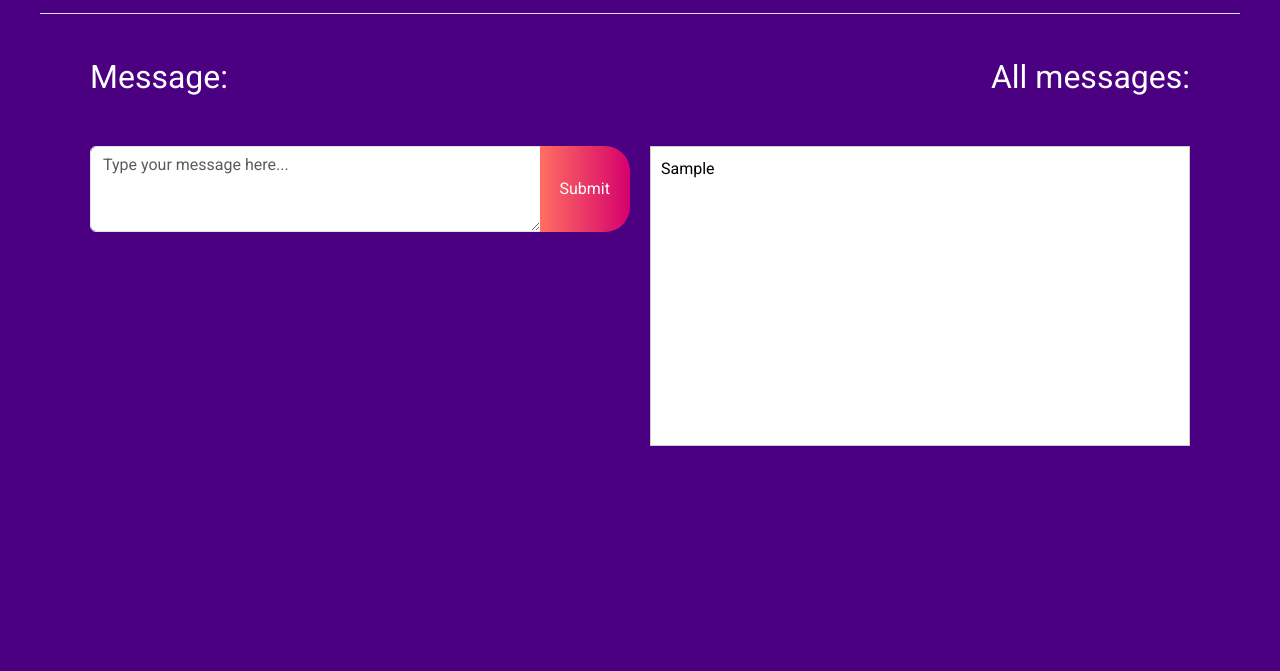
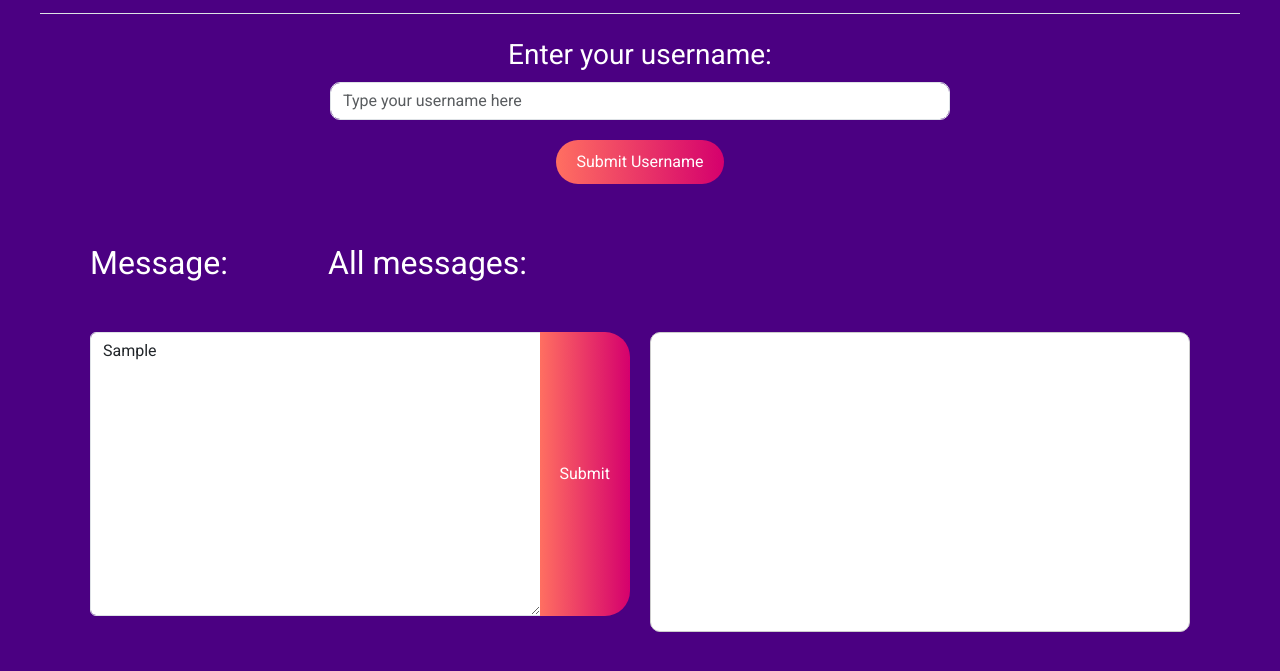
Before and after one commit to feruzboboqulov02/chat-Project, a website: page www/index.html in a window 1280 px wide. Both pictures are taken after typing "Sample" into the empty fields and a click on the button "Submit". Shown: the part 79-750 px from the top of the page. Drawn offline with nearby package versions, Linux system fonts and the light colour scheme.

Commit message:
username submit

```diff
--- a/www/index.html
+++ b/www/index.html
@@ -1,100 +1,79 @@
 <!DOCTYPE html>
 <html lang="en">
 <head>
-    <meta charset="UTF-8">
-    <meta name="viewport" content="width=device-width, initial-scale=1.0">
-    <link rel="stylesheet" href="https://cdn.jsdelivr.net/npm/bootstrap@5.3.3/dist/css/bootstrap.min.css">
-    <link href="https://fonts.googleapis.com/css2?family=Roboto:wght@400;700&family=Montserrat:wght@400;700&display=swap" rel="stylesheet">
+  <meta charset="UTF-8" />
+  <meta name="viewport" content="width=device-width, initial-scale=1.0" />
+  <link rel="stylesheet" href="https://cdn.jsdelivr.net/npm/bootstrap@5.3.3/dist/css/bootstrap.min.css" />
+  <link href="https://fonts.googleapis.com/css2?family=Roboto:wght@400;700&family=Montserrat:wght@400;700&display=swap" rel="stylesheet" />
   <title>Chatting App</title>
   <style>
     body {
       background-color: #4B0082;
-            /* Dark purple background */
       color: white;
-            /* Change text color to white for better contrast */
       font-family: 'Roboto', sans-serif;
-            /* Change font family */
       padding: 20px;
-            /* Add padding to the body */
     }
     .header-container {
       width: 100%;
-            /* Full width */
       max-width: 1200px;
-            /* Optional: Set a max width */
       margin: 0 auto;
-            /* Center the container */
       padding-bottom: 20px;
-            /* Padding for header */
     }
     .message-area {
       height: 300px;
-            /* Set height for message area */
       overflow-y: auto;
-            /* Enable vertical scrolling */
       border: 1px solid #ccc;
-            /* Optional: border style */
       padding: 10px;
-            /* Padding inside the message area */
       background-color: #fff;
-            /* Background color for message area */
       color: black;
-            /* Change text color for messages */
+      border-radius: 10px;
     }
     .submit-button {
       background: linear-gradient(90deg, #FF6F61, #D5006D);
-            /* Gradient background */
       color: white;
-            /* Text color */
       border: none;
-            /* Remove default border */
       border-radius: 25px;
-            /* Rounded corners */
       padding: 10px 20px;
-            /* Padding */
       transition: background 0.3s;
-            /* Smooth transition */
     }
     .submit-button:hover {
       background: linear-gradient(90deg, #D5006D, #FF6F61);
-            /* Change gradient on hover */
       cursor: pointer;
-            /* Change cursor on hover */
     }
     .input-group {
       width: 50%;
-            /* 50% width for the input area */
       padding-right: 10px;
-            /* Padding between input and button */
     }
     .message-area-container {
       width: 50%;
-            /* 50% width for the messages area */
       padding-left: 10px;
-            /* Padding between input area and messages */
     }
     .container {
       display: flex;
-            /* Flexbox for layout */
-            align-items: flex-start;
-            /* Align items to the top */
       justify-content: space-between;
-            /* Space between input and messages */
       padding: 20px;
-            /* Padding for the container */
     }
     h2 {
       margin-bottom: 10px;
-            /* Add some space below the heading */
+    }
+    h3 {
+      margin-bottom: 10px;
     }
     .heading-container {
       display: flex;
-            /* Flexbox for headings */
       align-items: center;
-            /* Center align headings vertically */
-            justify-content: space-between;
-            /* Space between the headings */
+      justify-content: flex-start;
       width: 100%;
+    }
+    .username-input {
+      margin-bottom: 20px;
+      border-radius: 10px;
+    }
+    .username-container {
+      display: flex;
+      flex-direction: column;
+      align-items: center;
+      margin-bottom: 40px;
     }
   </style>
 </head>
@@ -112,17 +91,23 @@
       <a class="me-3 py-2 link-body-emphasis text-decoration-none" href="#">Enterprise</a>
       <a class="me-3 py-2 link-body-emphasis text-decoration-none" href="#">Support</a>
       <a class="me-3 py-2 link-body-emphasis text-decoration-none" href="#">Pricing</a>
-            <div id="auth-buttons">
-                <!-- Buttons will be injected here based on authentication state -->
-            </div>
+      <div id="auth-buttons"></div>
     </nav>
   </div>
+
+  <div class="username-container" id="usernameContainer">
+    <h3>Enter your username:</h3>
+    <input type="text" id="usernameInput" class="form-control username-input" placeholder="Type your username here" style="width: 50%;" />
+    <button class="btn submit-button" id="submitUsername">Submit Username</button>
+  </div>
+
   <div class="container mt-4">
     <div class="heading-container">
       <h2>Message:</h2>
-            <h2>All messages:</h2>
+      <h2 style="margin-left: 100px;">All messages:</h2>
     </div>
   </div>
+
   <div class="container">
     <div class="input-group mb-3">
       <textarea id="messageInput" class="form-control" rows="3" placeholder="Type your message here..."></textarea>
@@ -134,31 +119,47 @@
       </div>
     </div>
   </div>
+
   <script>
-        // Simulated authentication state
-        const isAuthenticated = false; // Change this to true to simulate signed-in state
     const authButtonsDiv = document.getElementById('auth-buttons');
+    const isAuthenticated = false;
     if (isAuthenticated) {
-            authButtonsDiv.innerHTML = `
-                <a class="btn btn-outline-danger" href="#">Sign Out</a>
-            `;
+      authButtonsDiv.innerHTML = `<a class="btn btn-outline-danger" href="#">Sign Out</a>`;
     } else {
-            authButtonsDiv.innerHTML = `
-                <a class="btn btn-primary me-2" href="#">Sign In</a>
-            `;
+      authButtonsDiv.innerHTML = `<a class="btn btn-primary me-2" href="#">Sign In</a>`;
     }
-        // Message submission functionality
-        const submitButton = document.getElementById('submitMessage');
+
+    const usernameInput = document.getElementById('usernameInput');
+    const usernameContainer = document.getElementById('usernameContainer');
+    const submitUsernameButton = document.getElementById('submitUsername');
     const messageInput = document.getElementById('messageInput');
     const messageArea = document.getElementById('messageArea');
-        submitButton.addEventListener('click', function () {
+    const submitButton = document.getElementById('submitMessage');
+
+    let savedUsername = localStorage.getItem('chat-username') || '';
+
+    if (savedUsername) {
+      usernameContainer.style.display = 'none'; // Hide input if already saved
+    }
+
+    submitUsernameButton.addEventListener('click', () => {
+      const username = usernameInput.value.trim();
+      if (username) {
+        localStorage.setItem('chat-username', username);
+        savedUsername = username;
+        usernameInput.value = '';
+        usernameContainer.style.display = 'none'; // Hide after submission
+      }
+    });
+
+    submitButton.addEventListener('click', () => {
       const message = messageInput.value.trim();
-            if (message) {
+      if (savedUsername && message) {
         const messageElement = document.createElement('p');
-                messageElement.textContent = message;
+        messageElement.textContent = `${savedUsername}: ${message}`;
         messageArea.appendChild(messageElement);
-                messageInput.value = ''; // Clear the input after submission
-                messageArea.scrollTop = messageArea.scrollHeight; // Scroll to the bottom
+        messageInput.value = '';
+        messageArea.scrollTop = messageArea.scrollHeight;
       }
     });
   </script>
```
Lines whose indentation alone changed are shown as unchanged.
